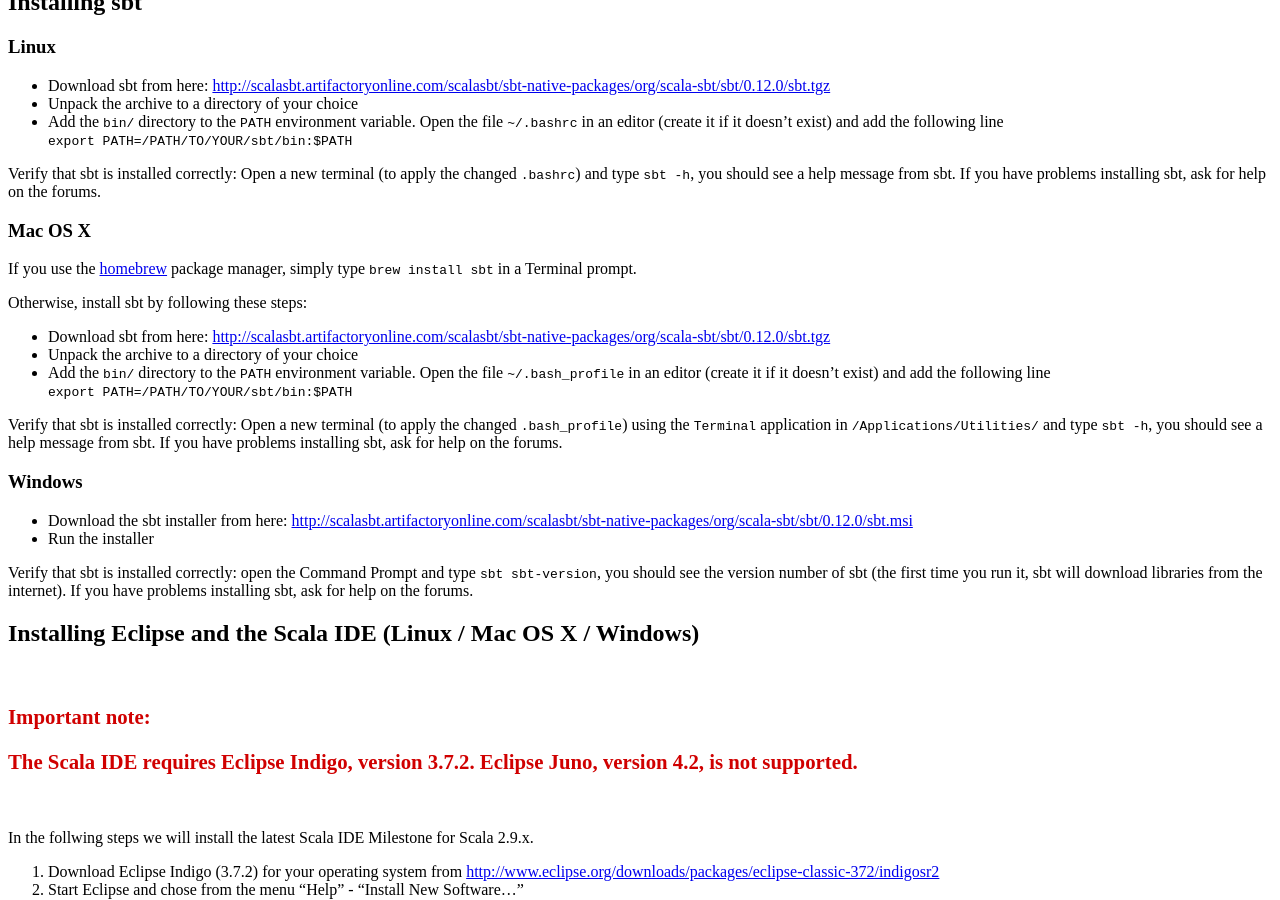
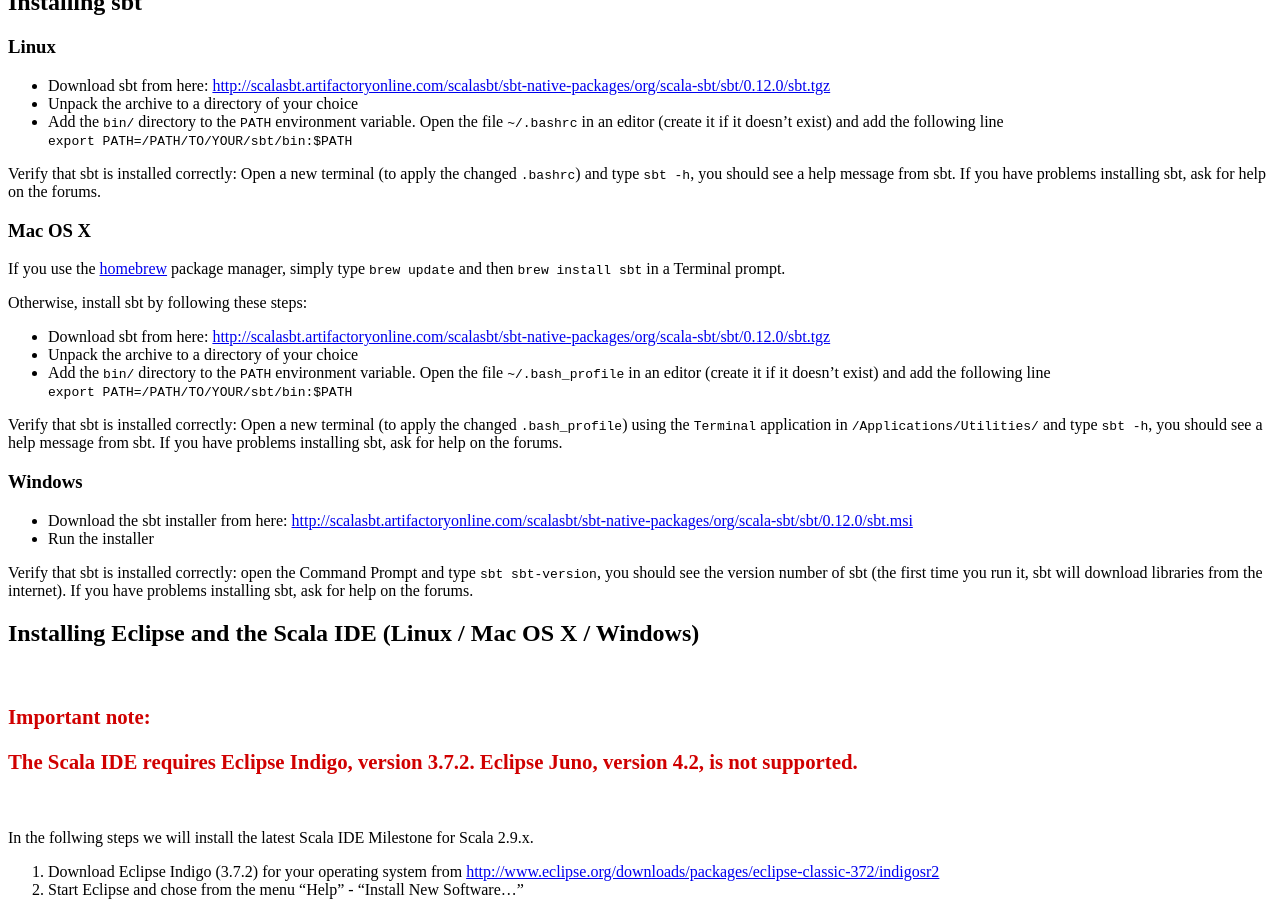
Before and after one commit to lampepfl/progfun-wiki, a Jekyll site: the page built from ToolsSetup.md, in a window 1280 px wide and 900 px high, scrolled down 801 px. Built offline with Jekyll 4.4.1, drawn with Linux system fonts in a browser that asks for light colours.

Commit message:
brew update

```diff
--- a/ToolsSetup.md
+++ b/ToolsSetup.md
@@ -67,7 +67,7 @@ Verify that sbt is installed correctly: Open a new terminal (to apply the change
 
 ### Mac OS X
 
-If you use the [homebrew](http://mxcl.github.com/homebrew/) package manager, simply type `brew install sbt` in a Terminal prompt.
+If you use the [homebrew](http://mxcl.github.com/homebrew/) package manager, simply type `brew update` and then `brew install sbt` in a Terminal prompt.
 
 Otherwise, install sbt by following these steps:
 
```
